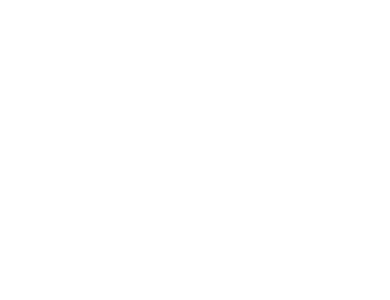
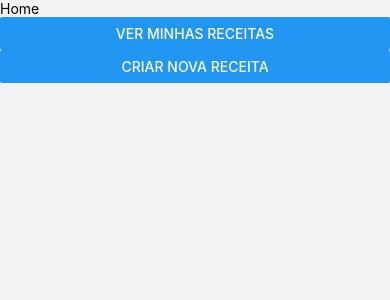
Before and after one commit to andre-0303/Z-Cook, a React Native app: screen /Home in a window 390 px wide. Shown: the top 300 px of the page. Built offline with nearby package versions, Linux system fonts and the light colour scheme.

Commit message:
:sparkles: feat: Adicionando rotas iniciais

```diff
--- a/App.tsx
+++ b/App.tsx
@@ -1,18 +1,25 @@
-import { StyleSheet, Text, View } from 'react-native';
+import { NavigationContainer } from "@react-navigation/native";
+import {createNativeStackNavigator} from '@react-navigation/native-stack'
+import Home from "./src/screens/Home";
+import VerReceita from "./src/screens/VerReceita";
+import CriarReceita from "./src/screens/CriarReceita";
+
+export type RootStackParamList = {
+  Home: undefined;
+  VerReceita: undefined;
+  CriarReceita: undefined;
+}
+
+const Stack = createNativeStackNavigator<RootStackParamList>();
 
 export default function App() {
   return (
-    <View style={styles.container}>
-
-    </View>
+    <NavigationContainer>
+      <Stack.Navigator initialRouteName="Home">
+        <Stack.Screen name="Home" component={Home} options={{ headerShown: false }} />
+        <Stack.Screen name="VerReceita" component={VerReceita} options={{ headerTitle: '' }} />
+        <Stack.Screen name="CriarReceita" component={CriarReceita} options={{ headerTitle: '' }} />
+      </Stack.Navigator>
+    </NavigationContainer>
   );
 }
-
-const styles = StyleSheet.create({
-  container: {
-    flex: 1,
-    backgroundColor: '#fff',
-    alignItems: 'center',
-    justifyContent: 'center',
-  },
-});
--- a/package.json
+++ b/package.json
@@ -9,13 +9,15 @@
     "web": "expo start --web"
   },
   "dependencies": {
+    "@react-navigation/bottom-tabs": "^7.4.2",
     "@react-navigation/native": "^7.1.14",
+    "@react-navigation/native-stack": "^7.3.21",
     "expo": "~53.0.17",
     "expo-status-bar": "~2.2.3",
     "react": "19.0.0",
     "react-native": "0.79.5",
-    "react-native-screens": "~4.11.1",
-    "react-native-safe-area-context": "5.4.0"
+    "react-native-safe-area-context": "5.4.0",
+    "react-native-screens": "~4.11.1"
   },
   "devDependencies": {
     "@babel/core": "^7.25.2",
--- a/src/Home.tsx
+++ b/src/screens/CriarReceita.tsx
@@ -1,8 +1,9 @@
 import { View, Text } from "react-native"
-export default function Home() {
+
+export default function CriarReceita() {
     return (
         <View>
-            <Text>Home</Text>
+            <Text>Criar receita</Text>
         </View>
     )
 }
--- /dev/null
+++ b/src/screens/Home.tsx
@@ -0,0 +1,25 @@
+import { View, Text, Button } from "react-native"
+import { NativeStackNavigationProp } from '@react-navigation/native-stack';
+import { RootStackParamList } from "../../App"
+import { useNavigation } from "@react-navigation/native"
+
+type HomeScreenProp = NativeStackNavigationProp<RootStackParamList, 'Home'>;
+
+export default function Home() {
+
+    const navigation = useNavigation<HomeScreenProp>();
+
+    return (
+        <View>
+            <Text>Home</Text>
+            <Button
+                title="Ver minhas receitas"
+                onPress={() => navigation.navigate('VerReceita')}
+            />
+            <Button
+                title="Criar nova receita"
+                onPress={() => navigation.navigate('CriarReceita')}
+            />
+        </View>
+    )
+}
--- /dev/null
+++ b/src/screens/VerReceita.tsx
@@ -0,0 +1,8 @@
+import { View, Text } from "react-native"
+export default function VerReceita() {
+    return (
+        <View>
+            <Text>Ver receita</Text>
+        </View>
+    )
+}
```
Also changed, not shown: 1 other file (tests, documents, lock files or other folders).
